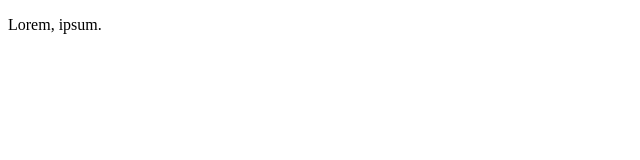
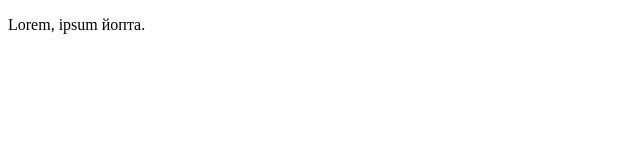
Before and after one commit to prototype97971/js, a plain HTML site: page index.html in a window 1280 px wide. Shown: the full height of the page, 0-640 px from the left. Drawn offline with Linux system fonts and the light colour scheme.

Commit message:
First commit 2

```diff
--- a/index.html
+++ b/index.html
@@ -7,7 +7,7 @@
     <title>Document</title>
 </head>
 <body>
-    <p>Lorem, ipsum.</p>
+    <p>Lorem, ipsum йопта.</p>
 
     <script src="script.js"></script>
 </body>
```
